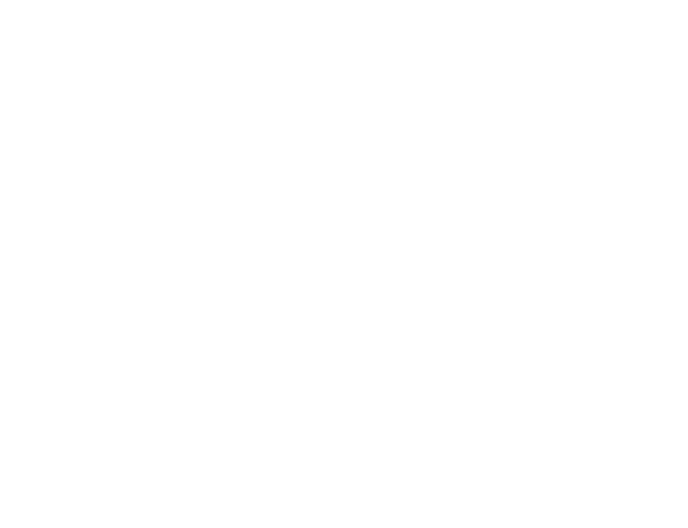
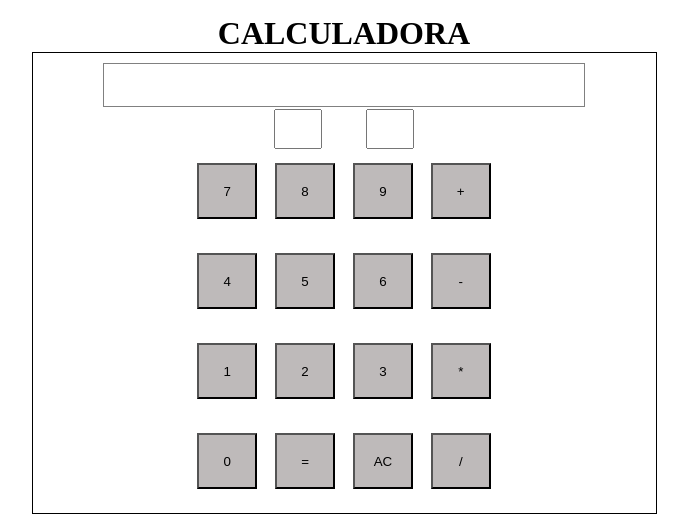
Before and after one commit to jeissonstewen/Calculadora, a plain HTML site: page index.html in a window 1280 px wide. Shown: the whole page, without its empty margins (296-984 px from the left). Drawn offline with Linux system fonts and the light colour scheme.

Commit message:
Añadido estructura de calculadora y logica de funcionamiento version 1

```diff
--- a/index.html
+++ b/index.html
@@ -1,12 +1,73 @@
 <!DOCTYPE html>
 <html lang="co-CO">
+
 <head>
-    <meta charset="UTF-8">
-    <meta http-equiv="X-UA-Compatible" content="IE=edge">
-    <meta name="viewport" content="width=device-width, initial-scale=1.0">
+    <meta charset="UTF-8" />
+    <meta http-equiv="X-UA-Compatible" content="IE=edge" />
+    <meta name="viewport" content="width=device-width, initial-scale=1.0" />
     <title>Calculadora</title>
+    <link rel="stylesheet" href="./styles.css" />
+    <script defer src="./main.js"></script>
 </head>
+
 <body>
+    <header>
+        <h1>CALCULADORA</h1>
+    </header>
+    <main class="container">
+        <div class="resultado" id="solucion"></div>
+        <div class="operacion">
+            <input type="text" class="valor" id="num1"></input >
+            <div class="signo" id="signo"></div>
+            <input type="text" class="valor" id="num2"></input >
 
+        </div>
+        <div class="elementos">
+            <!-- <div id="7" class="elem7">7</div>
+            <div id="8" class="elem8">8</div>
+            <div id="9" class="elem9">9</div>
+            <div id="+" class="elemMAS">+</div>
+            <div id="4" class="elem4">4</div>
+            <div id="5" class="elem5">5</div>
+            <div id="6" class="elem6">6</div>
+            <div id="-" class="elem-">-</div>
+            <div id="1" class="elem1">1</div>
+            <div id="2" class="elem2">2</div>
+            <div id="3" class="elem3">3</div>
+            <div id="*" class="elemX">*</div>
+            <div id="0" class="elem0">0</div>
+            <div id="=" class="elemIGUAL">=</div>
+            <div id="AC" class="elemAC">AC</div>
+            <div id="/" class="elemDIV">/</div> -->
+            <!--
+                opcion dos de estructura
+             -->
+            <div class="section1">
+                <button id="btn_7" class="boton">7</button>
+                <button id="btn_8" class="boton">8</button>
+                <button id="btn_9" class="boton">9</button>
+                <button id="btn_+" class="boton" onclick="operacion('+')">+</button>
+            </div>
+            <div class="section2">
+                <button id="btn_4" class="boton">4</button>
+                <button id="btn_5" class="boton">5</button>
+                <button id="btn_6" class="boton">6</button>
+                <button id="btn_-" class="boton" onclick="operacion('-')">-</button>
+            </div>
+            <div class="section3">
+                <button id="btn_1" class="boton">1</button>
+                <button id="btn_2" class="boton">2</button>
+                <button id="btn_3" class="boton">3</button>
+                <button id="btn_*" class="boton" onclick="operacion('*')">*</button>
+            </div id="">
+            <div class="section4">
+                <button id="btn_0" class="boton">0</button>
+                <button id="btn_=" class="boton" onclick="operacion('=')">=</button>
+                <button id="btn_AC" class="boton" onclick="operacion('AC')">AC</button>
+                <button id="btn_/" class="boton" onclick="operacion('/')">/</button>
+            </div>
+        </div>
+    </main>
 </body>
+
 </html>
--- a/main.js
+++ b/main.js
@@ -0,0 +1,33 @@
+function operacion(operando){
+    switch(operando){
+        case '+':
+            resultado =+ num1.value + + num2.value
+            console.log(resultado)
+            signo.innerText = '+'
+            break
+        case '-':
+            resultado = num1.value - num2.value
+            console.log(resultado)
+            signo.innerText = '-'
+            break
+        case '*':
+            resultado = num1.value * num2.value
+            console.log(resultado)
+            signo.innerText = 'x'
+            break
+        case '/':
+            resultado = num1.value / num2.value
+            console.log(resultado)
+            signo.innerText = '/'
+            break
+        case 'AC':
+            signo.innerText = ''
+            num1.value = ''
+            num2.value = ''
+            resultado = ''
+        case '=':
+            solucion.innerText = resultado
+            console.log(resultado)
+            break
+    }
+}
--- a/styles.css
+++ b/styles.css
@@ -0,0 +1,250 @@
+*{
+    margin: 0;
+    padding: 0;
+    box-sizing: border-box;
+}
+html,body{
+    height: 100vh;
+}
+body{
+    padding: 15px;
+
+}
+header h1{
+    text-align: center;
+}
+.container{
+    height: 60%;
+    width: 50%;
+    border: solid 1px;
+    margin: auto;
+    padding: 10px;
+}
+.resultado{
+    height: 10%;
+    width: 80%;
+    border: solid 1px gray;
+    margin: auto;
+    display: flex;
+    align-items: center;
+    justify-content: end;
+    padding: 0 20px;
+}
+.operacion{
+    height: 10%;
+    width: 40%;
+    margin: auto;
+    display: flex;
+    justify-content: center
+}
+.valor{
+    height: 90%;
+    width: 20%;
+    margin: auto 10px;
+    text-align: center;
+}
+.signo{
+    height: 70%;
+    width: 10%;
+    margin: auto 0;
+    display: flex;
+    justify-content: center;
+    align-items: center;
+}
+/* con grid area */
+/* .elementos{
+    height: 70%;
+    width: 50%;
+    border: solid 1px;
+    margin: auto;
+    display: grid;
+    grid-template-areas: "a b c d"
+                         "e f g h"
+                         "i j k l"
+                         "m n o p";
+}
+.elem7{
+    grid-area: a;
+    height: 60%;
+    width: 60%;
+    display: flex;
+    justify-content:center;
+    align-items: center;
+    border: solid 1px;
+    margin: auto;
+}
+.elem8{
+    grid-area: b;
+
+    height: 60%;
+    width: 60%;
+    display: flex;
+    justify-content:center;
+    align-items: center;
+    border: solid 1px;
+    margin: auto;
+}
+.elem9{
+    grid-area: c;
+    height: 60%;
+    width: 60%;
+    display: flex;
+    justify-content:center;
+    align-items: center;
+    border: solid 1px;
+    margin: auto;
+}
+.elemMAS{
+    grid-area: d;
+    height: 60%;
+    width: 60%;
+    display: flex;
+    justify-content:center;
+    align-items: center;
+    border: solid 1px;
+    margin: auto;
+}
+.elem4{
+    grid-area: e;
+    height: 60%;
+    width: 60%;
+    display: flex;
+    justify-content:center;
+    align-items: center;
+    border: solid 1px;
+    margin: auto;
+}
+.elem5{
+    grid-area: f;
+    height: 60%;
+    width: 60%;
+    display: flex;
+    justify-content:center;
+    align-items: center;
+    border: solid 1px;
+    margin: auto;
+}
+.elem6{
+    grid-area: g;
+    height: 60%;
+    width: 60%;
+    display: flex;
+    justify-content:center;
+    align-items: center;
+    border: solid 1px;
+    margin: auto;
+}
+.elem-{
+    grid-area: h;
+    height: 60%;
+    width: 60%;
+    display: flex;
+    justify-content:center;
+    align-items: center;
+    border: solid 1px;
+    margin: auto;
+}
+.elem1{
+    grid-area: i;
+    height: 60%;
+    width: 60%;
+    display: flex;
+    justify-content:center;
+    align-items: center;
+    border: solid 1px;
+    margin: auto;
+}
+.elem2{
+    grid-area: j;
+    height: 60%;
+    width: 60%;
+    display: flex;
+    justify-content:center;
+    align-items: center;
+    border: solid 1px;
+    margin: auto;
+}
+.elem3{
+    grid-area: k;
+    height: 60%;
+    width: 60%;
+    display: flex;
+    justify-content:center;
+    align-items: center;
+    border: solid 1px;
+    margin: auto;
+}
+.elemX{
+    grid-area: l;
+    height: 60%;
+    width: 60%;
+    display: flex;
+    justify-content:center;
+    align-items: center;
+    border: solid 1px;
+    margin: auto;
+}
+.elem0{
+    grid-area: m;
+    height: 60%;
+    width: 60%;
+    display: flex;
+    justify-content:center;
+    align-items: center;
+    border: solid 1px;
+    margin: auto;
+}
+.elemIGUAL{
+    grid-area: n;
+    height: 60%;
+    width: 60%;
+    display: flex;
+    justify-content:center;
+    align-items: center;
+    border: solid 1px;
+    margin: auto;
+}
+.elemAC{
+    grid-area: o;
+    height: 60%;
+    width: 60%;
+    display: flex;
+    justify-content:center;
+    align-items: center;
+    border: solid 1px;
+    margin: auto;
+}
+
+.elemDIV{
+    grid-area: p;
+    height: 60%;
+    width: 60%;
+    display: flex;
+    justify-content:center;
+    align-items: center;
+    border: solid 1px;
+    margin: auto;
+} */
+
+/* con flex y secciones */
+
+.elementos{
+    height: 70%;
+    width: 50%;
+    margin: auto;
+}
+.section1, .section2, .section3, .section4{
+    display: flex;
+    gap: 10px;
+    height: 10vh;
+    margin-bottom: 10px;
+}
+.boton{
+    height: 70%;
+    width: 20%;
+    margin: auto;
+    display: flex;
+    justify-content: center;
+    align-items: center;
+    background-color: rgb(190, 186, 186);
+}
```
